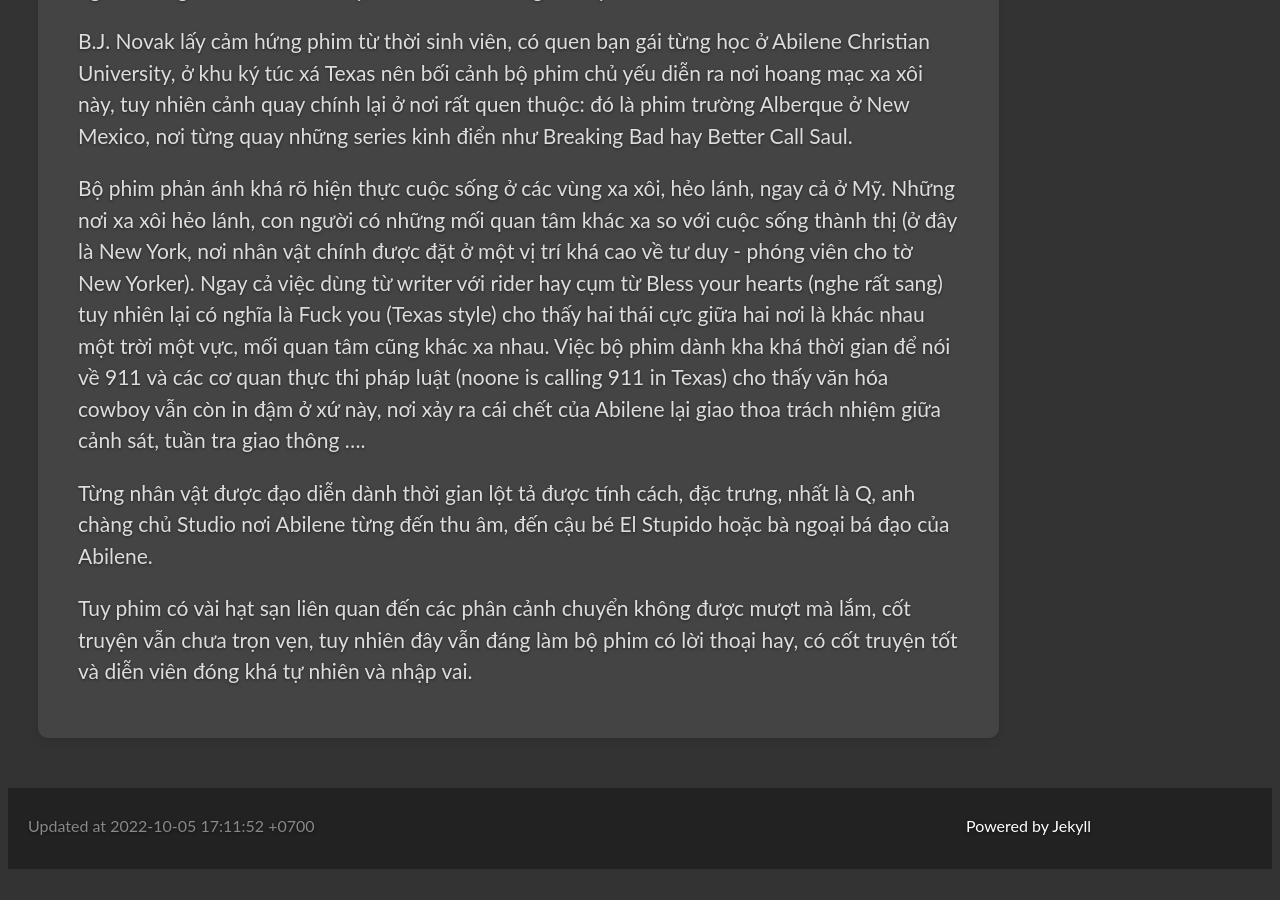
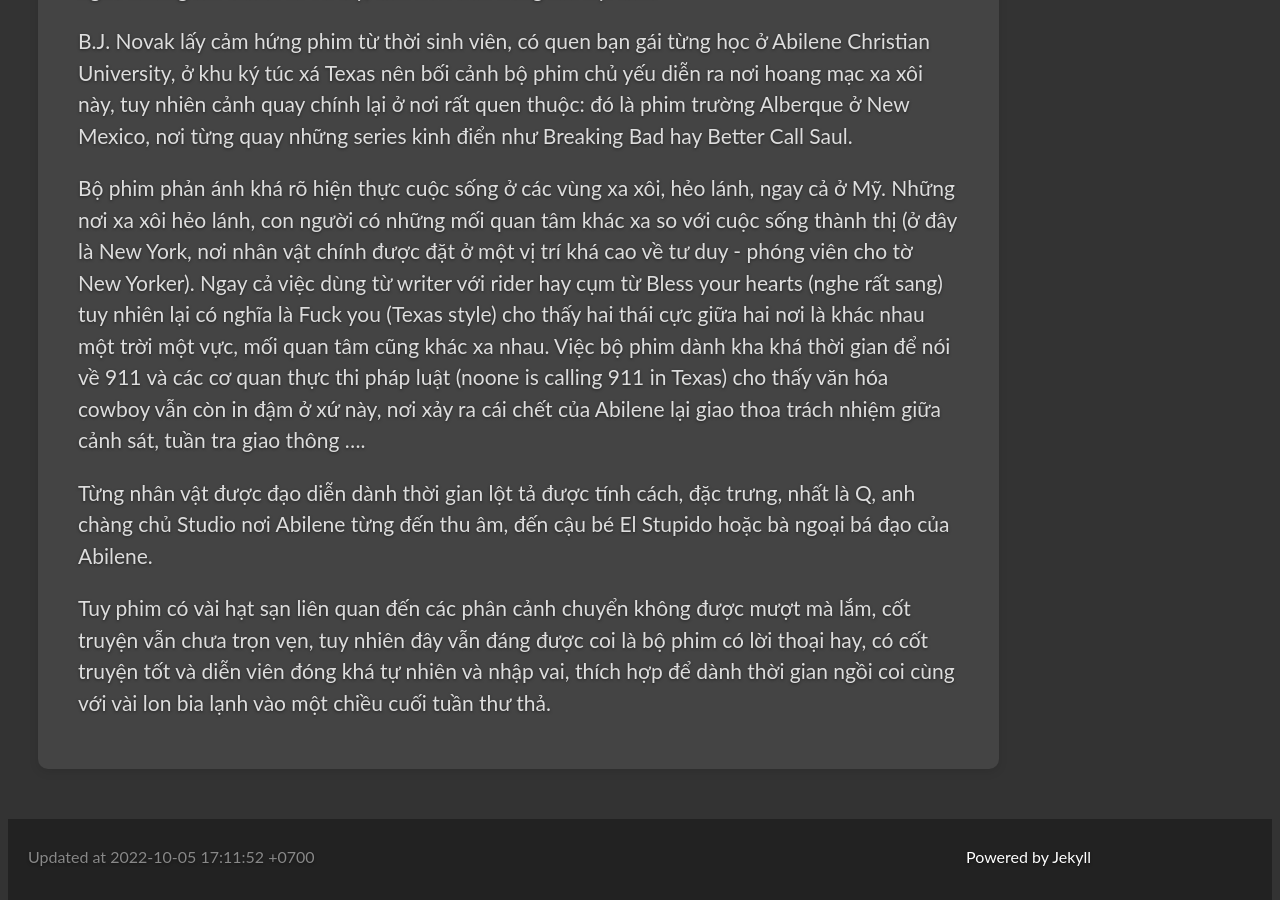
Before and after one commit to vdchuyen/chuyen-vn, a Jekyll site: the page built from _posts/2022-10-04-regrets.md, in a window 1280 px wide and 900 px high, scrolled down 663 px. Built offline with Jekyll 4.4.1, drawn with Linux system fonts in a browser that asks for light colours; our own code applies the rules of GitHub Pages for plain Markdown files; Markdown is read by kramdown in place of the engine named in the settings; before the commit the page ends 1532 px from its top, so only the background shows below that.

Commit message:
Update 2022-10-04-regrets.md

```diff
--- a/_posts/2022-10-04-regrets.md
+++ b/_posts/2022-10-04-regrets.md
@@ -12,4 +12,4 @@ Bộ phim phản ánh khá rõ hiện thực cuộc sống ở các vùng xa xô
 
  Từng nhân vật được đạo diễn dành thời gian lột tả được tính cách, đặc trưng, nhất là Q, anh chàng chủ Studio nơi Abilene từng đến thu âm, đến cậu bé El Stupido hoặc bà ngoại bá đạo của Abilene.
 
- Tuy phim có vài hạt sạn liên quan đến các phân cảnh chuyển không được mượt mà lắm, cốt truyện vẫn chưa trọn vẹn, tuy nhiên đây vẫn đáng làm bộ phim có lời thoại hay, có cốt truyện tốt và diễn viên đóng khá tự nhiên và nhập vai.
+ Tuy phim có vài hạt sạn liên quan đến các phân cảnh chuyển không được mượt mà lắm, cốt truyện vẫn chưa trọn vẹn, tuy nhiên đây vẫn đáng được coi là bộ phim có lời thoại hay, có cốt truyện tốt và diễn viên đóng khá tự nhiên và nhập vai, thích hợp để dành thời gian ngồi coi cùng với vài lon bia lạnh vào một chiều cuối tuần thư thả.
```
